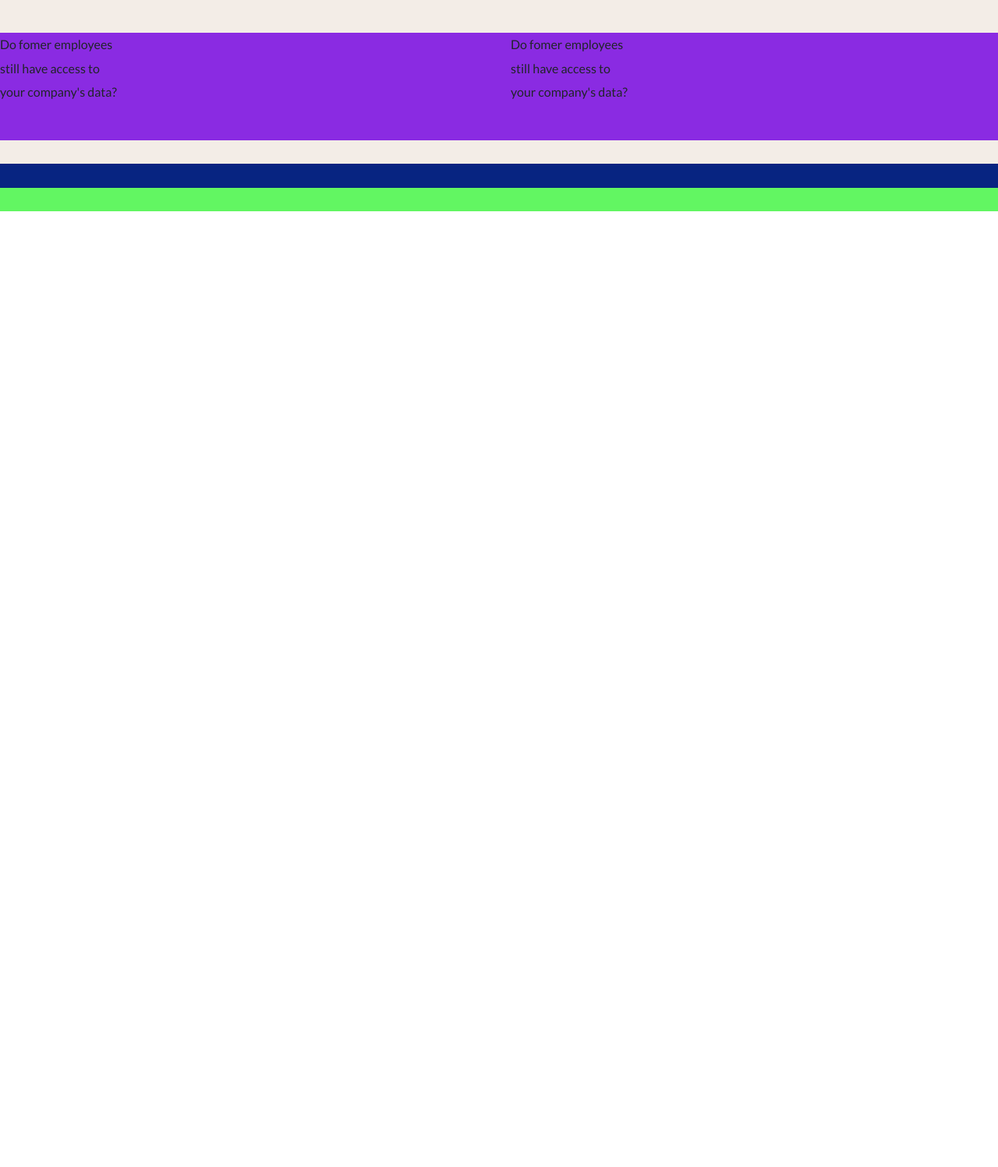
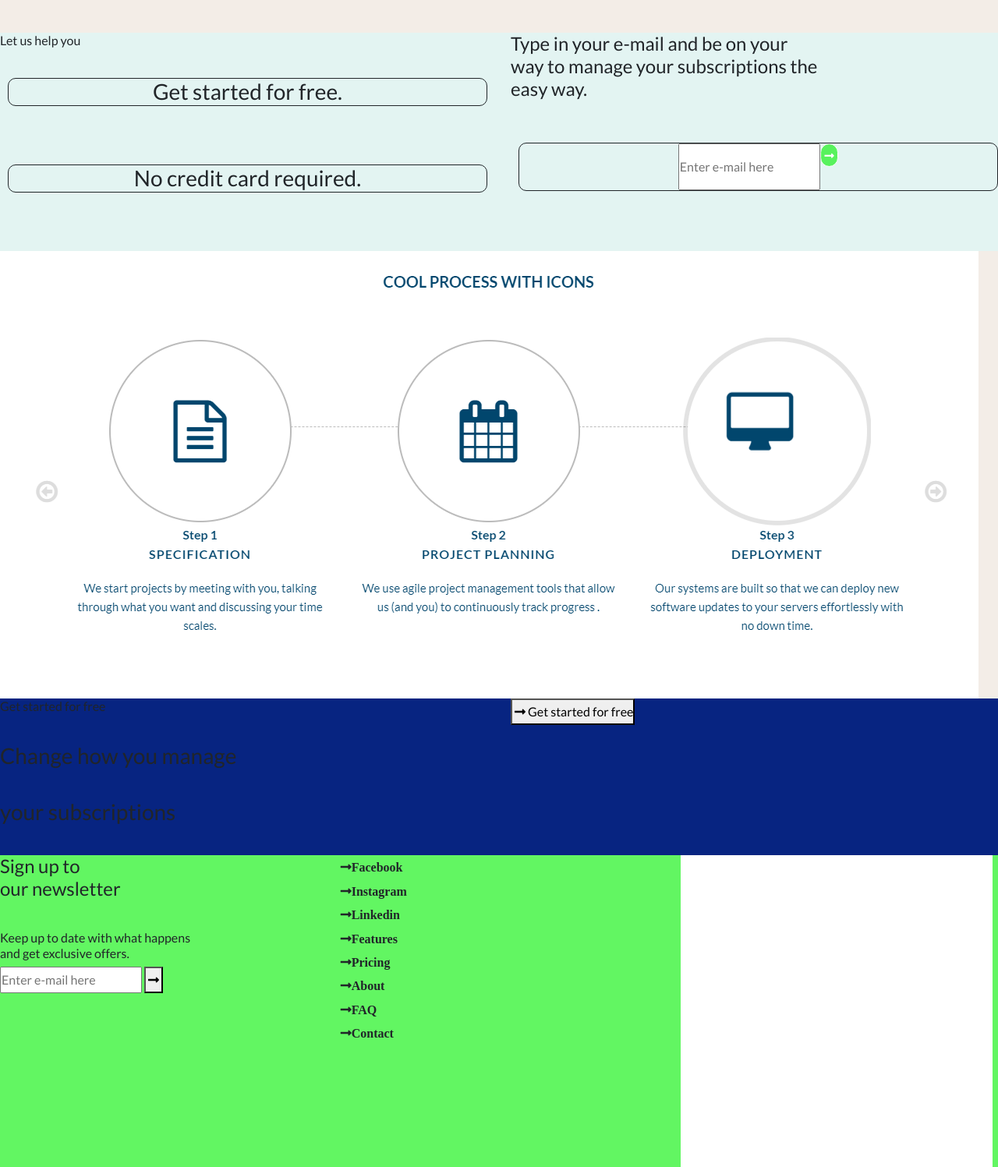
Before and after one commit to SamerSenbol/SASS-Playground, a website: page index.html in a window 1280 px wide. Shown: the part 1443-2940 px from the top of the page at 78% size. Before the commit the page ends 1714 px from the top, so only its background shows below. Drawn offline with nearby package versions, Linux system fonts and the light colour scheme.

Commit message:
Adding the whole HTML content.

```diff
--- a/index.html
+++ b/index.html
@@ -85,28 +85,36 @@
 
 <div class="row registerRow">
     <div class="col">
-        <p>Do fomer employees<br>
-            still have access to <br>
-            your company's data?<br><br>
-        </p>
+        <h6>Let us help you</h6><br>
+        <h3>Get started for free.</h3><br>
+        <h3>No credit card required.</h3><br>
     </div>
     <div class="col">
-        <p>Do fomer employees<br>
-            still have access to <br>
-            your company's data?<br><br>
+        <h4>Type in your e-mail and be on your<br>
+            way to manage your subscriptions the<br>
+            easy way.</h4><br>
         </p>
+        <form action="submit">
+            <input type="text" placeholder="Enter e-mail here">
+            <button><i class="fas fa-long-arrow-alt-right fa-fw "></i></button>
+        </form>
     </div>
 </div>
 
 <div class="row processingRow">
     <div class="col">
-        <img src="./img/logo.jpg" alt="">
+        <img src="./img/steps.jpg" alt="">
     </div>
 </div>
 
 <div class="row subscriptionRow">
     <div class="col">
-        <img src="./img/logo.jpg" alt="">
+        <h6>Get started for free</h6><br>
+        <h3>Change how you manage</h3><br>
+        <h3>your subscriptions</h3><br>
+    </div>
+    <div class="col">
+        <button><i class="fas fa-long-arrow-alt-right fa-fw "></i>Get started for free</button>
     </div>
 </div>
 
@@ -114,13 +122,28 @@
 
     <div class="row footerRow">
         <div class="col-sm">
-            <img src="./img/logo.jpg" alt="">
+            <h4>Sign up to<br>
+                our newsletter</h4><br>
+                <h6>Keep up to date with what happens <br>
+                and get exclusive offers.</h6>
+            <form action="submit">
+                <input type="text" placeholder="Enter e-mail here">
+                <button><i class="fas fa-long-arrow-alt-right fa-fw "></i></button>
+            </form>
+        </div>
+
+        <div class="col-sm">
+            <i class="fas fa-long-arrow-alt-right fa-fw ">Facebook</i><br>
+            <i class="fas fa-long-arrow-alt-right fa-fw ">Instagram</i><br>
+            <i class="fas fa-long-arrow-alt-right fa-fw ">Linkedin</i><br>
+            <i class="fas fa-long-arrow-alt-right fa-fw ">Features</i><br>
+            <i class="fas fa-long-arrow-alt-right fa-fw ">Pricing</i><br>
+            <i class="fas fa-long-arrow-alt-right fa-fw ">About</i><br>
+            <i class="fas fa-long-arrow-alt-right fa-fw ">FAQ</i><br>
+            <i class="fas fa-long-arrow-alt-right fa-fw ">Contact</i><br>
         </div>
         <div class="col-sm">
-            <img src="./img/logo.jpg" alt="">
-        </div>
-        <div class="col-sm">
-            <img src="./img/logo.jpg" alt="">
+            <img src="./img/footerLogo.jpg" alt="">
         </div>
     </div>
 
--- a/sass/main.scss
+++ b/sass/main.scss
@@ -199,7 +199,45 @@ body{
 }
 
 .registerRow{
-    background-color: blueviolet;
+    background-color: rgba(224, 243, 241, 0.904);
+    justify-content: space-between;
+
+    button {
+    font-size: 14px;
+    height: 30px;
+    color:$color-white;
+    background-color: $color-green;
+    padding: 2px;
+    border: 0.1px solid;
+    border-radius: 40px;
+    margin-bottom: 30px;
+    }
+
+    h3{
+    display: flex;
+    flex-direction: column;
+    align-items: center;
+    justify-content: center;
+    text-align: center;
+    margin-left: 10px;
+    margin-bottom: 45px;
+    border: 0.1px solid;
+    border-radius: 10px;
+    }
+
+    form{
+    display: flex;
+    flex-direction: row;
+    align-items: inline-block;
+    justify-content: center;
+    text-align: center;
+    margin-left: 10px;
+    margin-bottom: 45px;
+    border: 0.1px solid;
+    border-radius: 10px;
+    }
+
+
 }
 
 .processingRow{
```
Also changed, not shown: css/style.css, img/footerLogo.jpg (added), img/steps.jpg (added).
